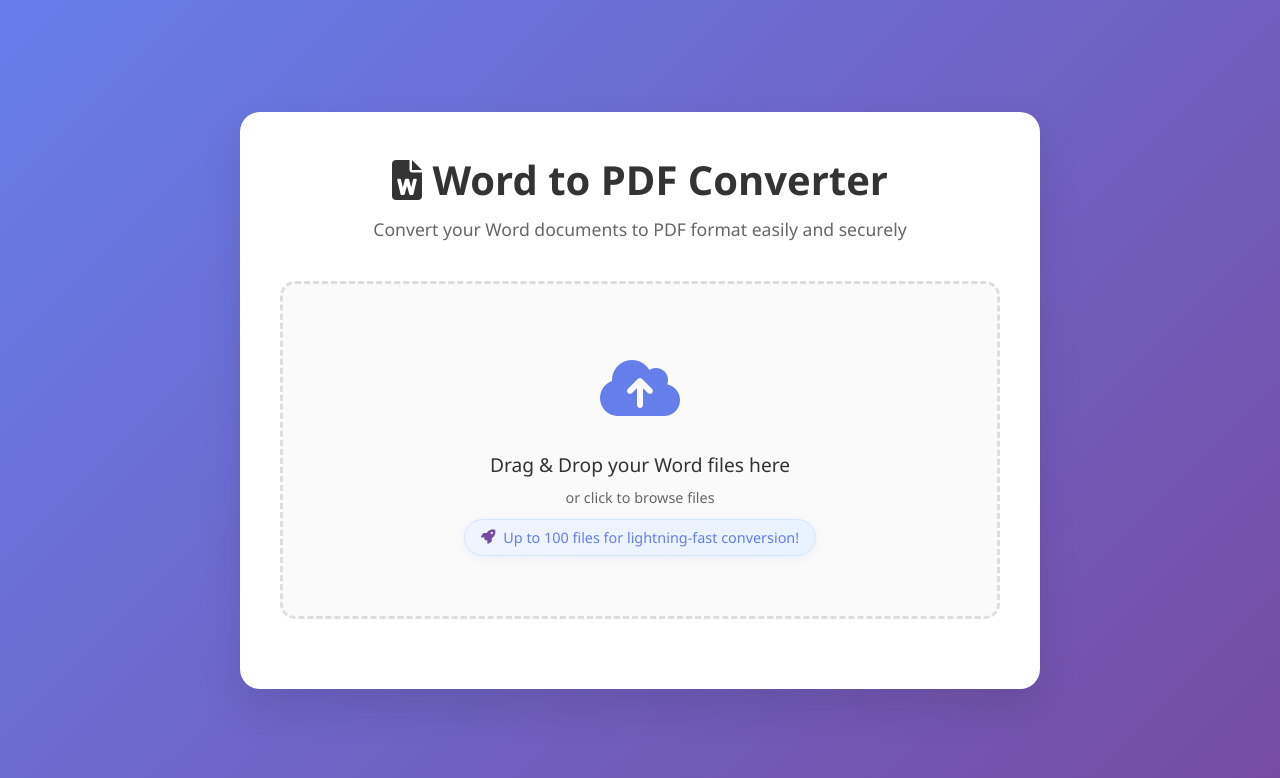
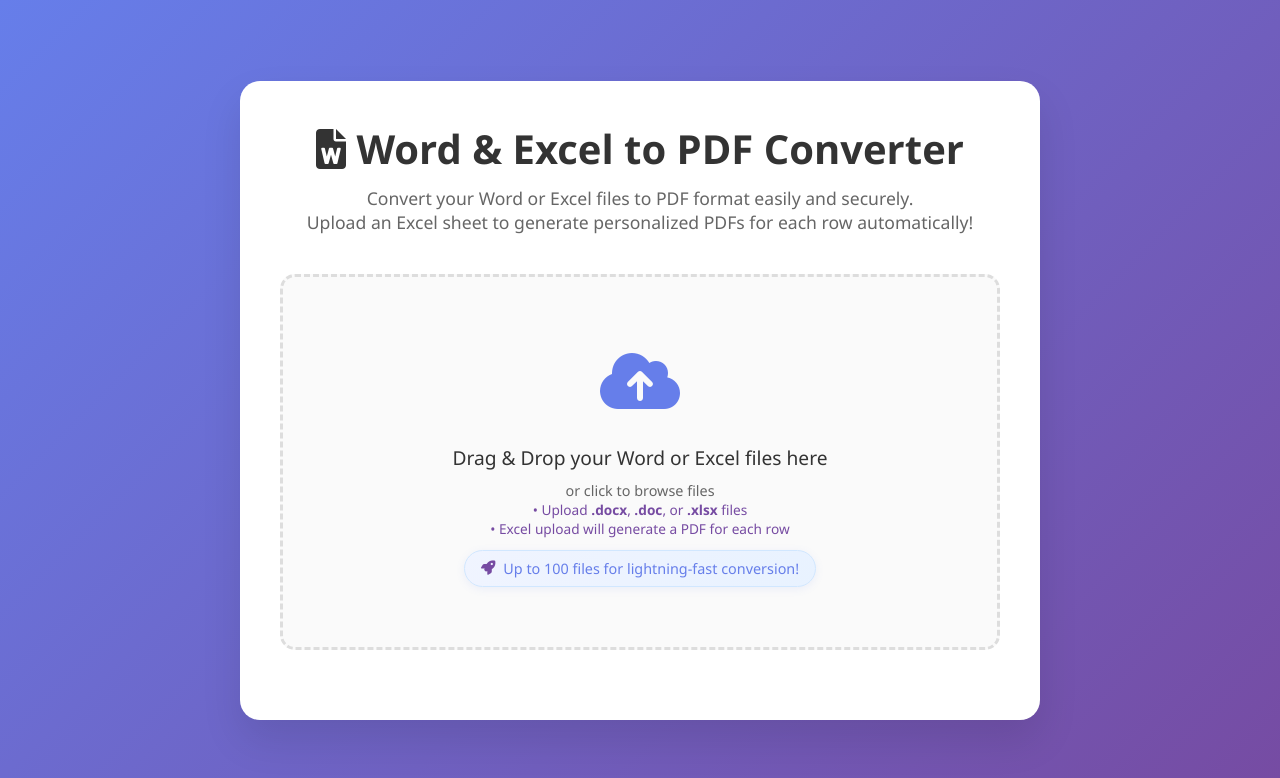
Before and after one commit to rohit-agarwal-ITT/wordToPdf, a Flask app: page / in a window 1280 px wide. Shown: the top 778 px of the page. Run offline with Flask 3, Linux system fonts and the light colour scheme.

Commit message:
Implemented functionality to convert excel to pdf

```diff
--- a/app/routes.py
+++ b/app/routes.py
@@ -14,10 +14,12 @@ import concurrent.futures
 import time
 import shutil
 import threading
+import pandas as pd
+from concurrent.futures import ThreadPoolExecutor, as_completed
 
 main = Blueprint('main', __name__)
 
-ALLOWED_EXTENSIONS = {'docx', 'doc'}
+ALLOWED_EXTENSIONS = {'docx', 'doc', 'xlsx'}
 
 # Global progress tracking
 conversion_progress = {
@@ -96,6 +98,85 @@ def upload_file():
     # Reset progress for new conversion
     reset_progress()
 
+    # Excel to Word to PDF batch logic
+    if len(files) == 1 and files[0].filename.lower().endswith('.xlsx'):
+        word_template = os.path.join('samples', 'sample_word_document.docx')
+        temp_dir = tempfile.mkdtemp()
+        output_dir = tempfile.mkdtemp()
+        pdf_files = []
+        errors = []
+        try:
+            excel_file = files[0]
+            excel_path = os.path.join(temp_dir, secure_filename(excel_file.filename))
+            excel_file.save(excel_path)
+            df = pd.read_excel(excel_path)
+            total_rows = len(df)
+            update_progress(0, total_rows, 'Generating Word documents from Excel...')
+            wp = WordProcessor()
+            def generate_docx(row_tuple):
+                i, row = row_tuple
+                data = {str(col): str(row[col]) for col in df.columns}
+                docx_name = f"{data.get('Name', 'Candidate')}_{i+1}.docx"
+                docx_path = os.path.join(temp_dir, docx_name)
+                wp.fill_placeholders(word_template, docx_path, data)
+                return docx_path
+            docx_files = []
+            with ThreadPoolExecutor(max_workers=4) as executor:
+                futures = {executor.submit(generate_docx, (i, row)): i for i, row in df.iterrows()}
+                for idx, future in enumerate(as_completed(futures)):
+                    docx_path = future.result()
+                    docx_files.append(docx_path)
+                    update_progress(idx + 1, total_rows, f'Generated {idx + 1}/{total_rows} Word docs...')
+            update_progress(total_rows, total_rows, 'Converting generated docs to PDF...')
+            soffice_path = r'C:\Program Files\LibreOffice\program\soffice.exe'
+            try:
+                subprocess.run([
+                    soffice_path, '--headless', '--convert-to', 'pdf', '--outdir', output_dir
+                ] + docx_files, check=True)
+            except Exception as e:
+                conversion_progress['status'] = 'error'
+                conversion_progress['error'] = f'LibreOffice batch conversion failed: {e}'
+                shutil.rmtree(temp_dir)
+                shutil.rmtree(output_dir)
+                return jsonify({'error': f'LibreOffice batch conversion failed: {e}'}), 500
+            update_progress(total_rows, total_rows, 'Collecting converted PDFs...')
+            for docx_file in docx_files:
+                base = os.path.splitext(os.path.basename(docx_file))[0]
+                pdf_name = f"{base}-Appointment_letter.pdf"
+                pdf_path = os.path.join(output_dir, base + '.pdf')
+                if os.path.exists(pdf_path):
+                    pdf_files.append((pdf_path, pdf_name))
+                else:
+                    errors.append(f'PDF not found for {base}')
+            if errors:
+                conversion_progress['status'] = 'error'
+                conversion_progress['error'] = '; '.join(errors)
+                shutil.rmtree(temp_dir)
+                shutil.rmtree(output_dir)
+                return jsonify({'error': '; '.join(errors)}), 500
+            update_progress(total_rows, total_rows, 'Creating ZIP file...')
+            zip_buffer = io.BytesIO()
+            with zipfile.ZipFile(zip_buffer, 'w', zipfile.ZIP_DEFLATED, compresslevel=6) as zip_file:
+                for pdf_path, pdf_name in pdf_files:
+                    with open(pdf_path, 'rb') as pdf_file:
+                        zip_file.writestr(pdf_name, pdf_file.read())
+            shutil.rmtree(temp_dir)
+            shutil.rmtree(output_dir)
+            zip_buffer.seek(0)
+            conversion_progress['status'] = 'completed'
+            return send_file(
+                zip_buffer,
+                as_attachment=True,
+                download_name='Appointment_letters.zip',
+                mimetype='application/zip'
+            )
+        except Exception as e:
+            conversion_progress['status'] = 'error'
+            conversion_progress['error'] = f'Error processing Excel: {e}'
+            shutil.rmtree(temp_dir)
+            shutil.rmtree(output_dir)
+            return jsonify({'error': f'Error processing Excel: {e}'}), 500
+
     # Handle single file case
     if len(files) == 1:
         file = files[0]
@@ -134,7 +215,7 @@ def upload_file():
                 mimetype='application/pdf'
             )
         else:
-            return jsonify({'error': 'Invalid file type. Only .docx and .doc files are allowed.'}), 400
+            return jsonify({'error': 'Invalid file type. Only .docx, .doc, and .xlsx files are allowed.'}), 400
 
     # Handle multiple files case - BATCH CONVERSION
     else:
@@ -159,7 +240,7 @@ def upload_file():
                     conversion_progress['error'] = f'Invalid file type for {file.filename}'
                     shutil.rmtree(temp_dir)
                     shutil.rmtree(output_dir)
-                    return jsonify({'error': f'Invalid file type for {file.filename}. Only .docx and .doc files are allowed.'}), 400
+                    return jsonify({'error': f'Invalid file type for {file.filename}. Only .docx, .doc, and .xlsx files are allowed.'}), 400
 
             update_progress(total_files, total_files, 'Converting files with LibreOffice...')
 
--- a/app/templates/index.html
+++ b/app/templates/index.html
@@ -402,21 +402,21 @@
 <body>
     <div class="container">
         <div class="header">
-            <h1><i class="fas fa-file-word"></i> Word to PDF Converter</h1>
-            <p>Convert your Word documents to PDF format easily and securely</p>
+            <h1><i class="fas fa-file-word"></i> Word & Excel to PDF Converter</h1>
+            <p>Convert your Word or Excel files to PDF format easily and securely.<br>Upload an Excel sheet to generate personalized PDFs for each row automatically!</p>
         </div>
 
         <div class="upload-area" id="uploadArea">
             <div class="upload-icon">
                 <i class="fas fa-cloud-upload-alt"></i>
             </div>
-            <div class="upload-text">Drag & Drop your Word files here</div>
-            <div class="upload-subtext">or click to browse files</div>
+            <div class="upload-text">Drag & Drop your Word or Excel files here</div>
+            <div class="upload-subtext">or click to browse files<br><span style="font-size:0.95em;color:#764ba2;">• Upload <b>.docx</b>, <b>.doc</b>, or <b>.xlsx</b> files<br>• Excel upload will generate a PDF for each row</span></div>
             <div class="upload-limit">
                 <i class="fas fa-rocket"></i>
                 <span>Up to 100 files for lightning-fast conversion!</span>
             </div>
-            <input type="file" id="fileInput" class="file-input" multiple accept=".docx,.doc">
+            <input type="file" id="fileInput" class="file-input" multiple accept=".docx,.doc,.xlsx">
         </div>
 
         <div class="file-list" id="fileList" style="display: none;"></div>
@@ -515,11 +515,11 @@
         function handleFiles(files) {
             const validFiles = files.filter(file => {
                 const extension = file.name.split('.').pop().toLowerCase();
-                return extension === 'docx' || extension === 'doc';
+                return extension === 'docx' || extension === 'doc' || extension === 'xlsx';
             });
 
             if (validFiles.length === 0) {
-                showModal('Please select valid Word documents (.docx or .doc files)');
+                showModal('Please select valid Word or Excel files (.docx, .doc, or .xlsx)');
                 return;
             }
 
```
Also changed, not shown: app/utils/word_processor.py (+29 -0 lines), 1 other file.
